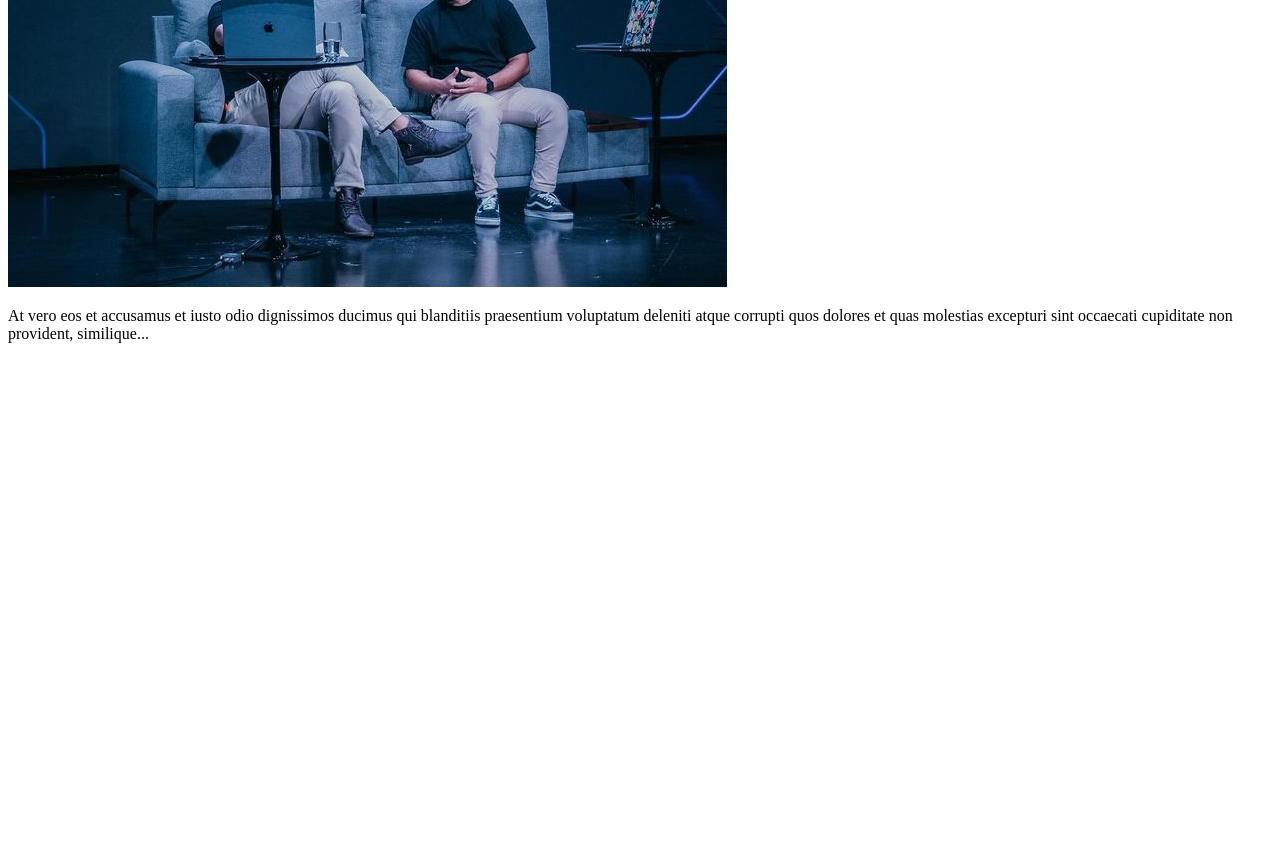
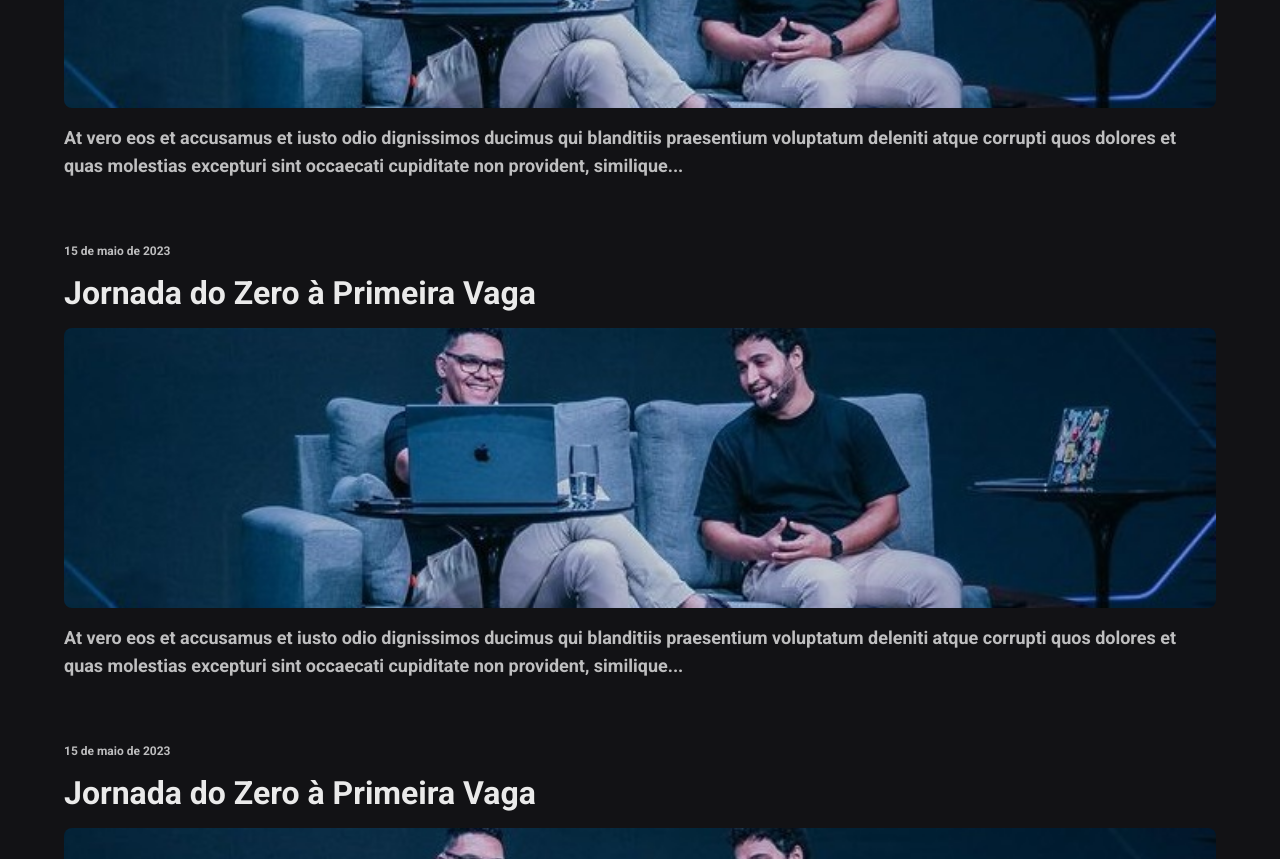
Before and after one commit to JuanVictorf/NLWSpaceTime, a plain HTML site: page index.html in a window 1280 px wide. Shown: the part 320-1179 px from the top of the page. Before the commit the page ends 800 px from the top, so only its background shows below. Drawn offline with Linux system fonts and the light colour scheme.

Commit message:
estilizando

```diff
--- a/index.html
+++ b/index.html
@@ -5,13 +5,22 @@
     <meta http-equiv="X-UA-Compatible" content="IE=edge" />
     <meta name="viewport" content="width=device-width, initial-scale=1.0" />
 
+    <link rel="preconnect" href="https://fonts.googleapis.com" />
+    <link rel="preconnect" href="https://fonts.gstatic.com" crossorigin />
+    <link
+      href="https://fonts.googleapis.com/css2?family=Roboto:ital,wght@0,700;1,400&display=swap"
+      rel="stylesheet"
+    />
+
+    <link rel="stylesheet" href="./styles.css" />
     <link rel="icon" type="image.png" href="./assets/favicon.png" />
 
     <title>NLW SpaceTime</title>
   </head>
   <body>
-    <div>
-      <small>20 de março de 2023</small>
+    <nav>
+      <a href="https://youtu.be/3nz5HkUJaVU" target="_blank" class="memory">
+        <small>15 de maio de 2023</small>
         <h1>Jornada do Zero à Primeira Vaga</h1>
         <img
           src="./assets/jornada.png"
@@ -23,6 +32,35 @@
           et quas molestias excepturi sint occaecati cupiditate non provident,
           similique...
         </p>
-    </div>
+      </a>
+      <a href="https://youtu.be/3nz5HkUJaVU" target="_blank" class="memory">
+        <small>15 de maio de 2023</small>
+        <h1>Jornada do Zero à Primeira Vaga</h1>
+        <img
+          src="./assets/jornada.png"
+          alt="Rodrigo e Mayk apresentando o evento jornada do zero à primeira vaga"
+        />
+        <p>
+          At vero eos et accusamus et iusto odio dignissimos ducimus qui
+          blanditiis praesentium voluptatum deleniti atque corrupti quos dolores
+          et quas molestias excepturi sint occaecati cupiditate non provident,
+          similique...
+        </p>
+      </a>
+      <a href="https://youtu.be/3nz5HkUJaVU" target="_blank" class="memory">
+        <small>15 de maio de 2023</small>
+        <h1>Jornada do Zero à Primeira Vaga</h1>
+        <img
+          src="./assets/jornada.png"
+          alt="Rodrigo e Mayk apresentando o evento jornada do zero à primeira vaga"
+        />
+        <p>
+          At vero eos et accusamus et iusto odio dignissimos ducimus qui
+          blanditiis praesentium voluptatum deleniti atque corrupti quos dolores
+          et quas molestias excepturi sint occaecati cupiditate non provident,
+          similique...
+        </p>
+      </a>
+    </nav>
   </body>
 </html>
--- /dev/null
+++ b/styles.css
@@ -0,0 +1,47 @@
+* {
+  margin: 0;
+  padding: 0;
+  box-sizing: border-box;
+}
+
+body {
+  background-color: #121215;
+  color: #eaeaea;
+  font-family: "Roboto", sans-serif;
+}
+
+nav {
+  padding: 64px;
+}
+
+.memory {
+  display: flex;
+  flex-direction: column;
+  gap: 16px;
+
+  text-decoration: none;
+  margin-bottom: 64px;
+}
+
+.memory small {
+  color: #bebebf;
+  font-size: 12px;
+}
+
+.memory h1 {
+  font-size: 32px;
+  color: #eaeaea;
+}
+
+.memory img {
+  width: 100%;
+  height: 280px;
+  object-fit: cover;
+  border-radius: 8px;
+}
+
+.memory p {
+  font-size: 18px;
+  color: #bebebf;
+  line-height: 28px;
+}
```
Lines whose indentation alone changed are shown as unchanged.
